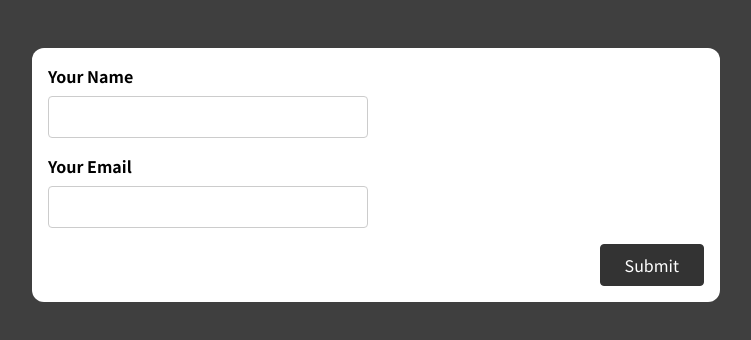
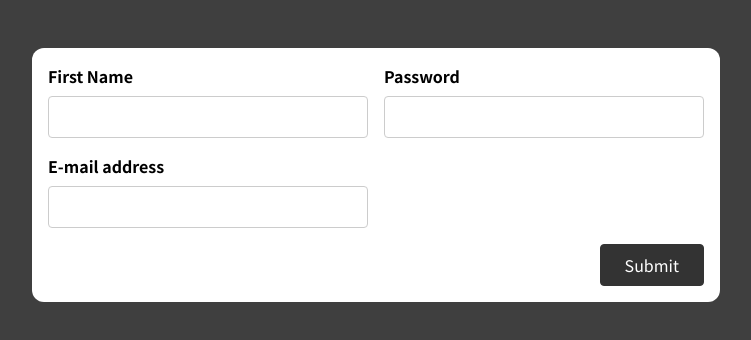
Before and after one commit to andriusdulevicius/form-validation-react, a React (Create React App) app: page / in a window 1280 px wide. Shown: the top 340 px of the page, without its empty margins (264-1015 px from the left). Built offline with nearby package versions, Linux system fonts and the light colour scheme.

Commit message:
Basic form validation with custom hook done

```diff
--- a/src/App.js
+++ b/src/App.js
@@ -1,9 +1,11 @@
-import SimpleInput from './components/SimpleInput';
+// import SimpleInput from './components/SimpleInput';
+import BasicForm from './components/BasicForm';
 
 function App() {
   return (
-    <div className="app">
-      <SimpleInput />
+    <div className='app'>
+      <BasicForm />
+      {/* <SimpleInput /> */}
     </div>
   );
 }
--- /dev/null
+++ b/src/components/BasicForm.jsx
@@ -0,0 +1,100 @@
+import { useState, useEffect } from 'react';
+import useInput from '../hook/useInput';
+
+const BasicForm = (props) => {
+  const {
+    value: enteredName,
+    isValid: enteredNameIsValid,
+    hasError: nameInputHasError,
+    valueChangeHandler: nameChangeHandler,
+    valueBlurHandler: nameInputBlurHandler,
+    reset: resetNameInput,
+  } = useInput((value) => value.trim().length >= 3 && /^[a-zA-Z\s]*$/.test(value));
+
+  const {
+    value: enteredPassword,
+    isValid: enteredPasswordIsValid,
+    hasError: passwordInputHasError,
+    valueChangeHandler: passwordChangeHandler,
+    valueBlurHandler: passwordInputBlurHandler,
+    reset: resetPasswordInput,
+  } = useInput((value) => {
+    const passwordValidationRegex = /^(?=.*?[A-Z])(?=.*?[a-z])(?=.*?[0-9])(?=.*?[^\w\s]).{8,}$/;
+    return passwordValidationRegex.test(value);
+  });
+
+  const {
+    value: enteredEmail,
+    isValid: enteredEmailIsValid,
+    hasError: emailInputHasError,
+    valueChangeHandler: emailChangeHandler,
+    valueBlurHandler: emailInputBlurHandler,
+    reset: resetEmailInput,
+  } = useInput((value) => {
+    const emailValidationRegex =
+      /^(([^<>()[\]\\.,;:\s@"]+(\.[^<>()[\]\\.,;:\s@"]+)*)|(".+"))@((\[[0-9]{1,3}\.[0-9]{1,3}\.[0-9]{1,3}\.[0-9]{1,3}\])|(([a-zA-Z\-0-9]+\.)+[a-zA-Z]{2,}))$/;
+    return emailValidationRegex.test(value);
+  });
+
+  const [formIsValid, setFormIsValid] = useState(false);
+
+  useEffect(() => {
+    enteredNameIsValid && enteredEmailIsValid && enteredPasswordIsValid ? setFormIsValid(true) : setFormIsValid(false);
+  }, [enteredNameIsValid, enteredEmailIsValid, enteredPasswordIsValid]);
+
+  const formSubmissionhandler = (e) => {
+    e.preventDefault();
+    if (!formIsValid) return;
+    resetNameInput();
+    resetEmailInput();
+    resetPasswordInput();
+    console.log({ enteredName, enteredEmail, enteredPassword });
+  };
+
+  return (
+    <form onSubmit={formSubmissionhandler}>
+      <div className='control-group'>
+        <div className='form-control'>
+          <label htmlFor='name'>First Name</label>
+          <input onChange={nameChangeHandler} onBlur={nameInputBlurHandler} type='text' id='name' value={enteredName} />
+          {nameInputHasError && (
+            <p className='error-text'>Name must be at least 3 chars long and can contain only letters and spaces</p>
+          )}
+        </div>
+        <div className='form-control'>
+          <label htmlFor='password'>Password</label>
+          <input
+            onChange={passwordChangeHandler}
+            onBlur={passwordInputBlurHandler}
+            type='password'
+            id='password'
+            value={enteredPassword}
+          />
+          {passwordInputHasError && (
+            <p className='error-text'>
+              Password must be:at least 8 characters, at least 1 numeric character , at least 1 lowercase letter, at
+              least 1 uppercase letter, at least 1 special character
+            </p>
+          )}
+        </div>
+
+        <div className='form-control'>
+          <label htmlFor='email'>E-mail address</label>
+          <input
+            onChange={emailChangeHandler}
+            onBlur={emailInputBlurHandler}
+            type='text'
+            id='email'
+            value={enteredEmail}
+          />
+          {emailInputHasError && <p className='error-text'>Enter a valid e-mail</p>}
+        </div>
+      </div>
+      <div className='form-actions'>
+        <button disabled={!formIsValid}>Submit</button>
+      </div>
+    </form>
+  );
+};
+
+export default BasicForm;
--- a/src/components/SimpleInput.jsx
+++ b/src/components/SimpleInput.jsx
@@ -11,34 +11,30 @@ const SimpleInput = (props) => {
     reset: resetNameInput,
   } = useInput((value) => value.trim().length >= 3 && /^[a-zA-Z\s]*$/.test(value));
 
-  const [enteredEmail, setEnteredEmail] = useState('');
-  // const [enteredNameIsValid, setEnteredNameIsValid] = useState(false);
-  const [enteredEmailIsTouched, setEnteredEmailIsTouched] = useState(false);
+  const {
+    value: enteredEmail,
+    isValid: enteredEmailIsValid,
+    hasError: emailInputHasError,
+    valueChangeHandler: emailChangeHandler,
+    valueBlurHandler: emailInputBlurHandler,
+    reset: resetEmailInput,
+  } = useInput((value) => {
+    const emailValidationRegex =
+      /^(([^<>()[\]\\.,;:\s@"]+(\.[^<>()[\]\\.,;:\s@"]+)*)|(".+"))@((\[[0-9]{1,3}\.[0-9]{1,3}\.[0-9]{1,3}\.[0-9]{1,3}\])|(([a-zA-Z\-0-9]+\.)+[a-zA-Z]{2,}))$/;
+    return emailValidationRegex.test(value);
+  });
+
   const [formIsValid, setFormIsValid] = useState(false);
-
-  const emailValidationRegex =
-    /^(([^<>()[\]\\.,;:\s@"]+(\.[^<>()[\]\\.,;:\s@"]+)*)|(".+"))@((\[[0-9]{1,3}\.[0-9]{1,3}\.[0-9]{1,3}\.[0-9]{1,3}\])|(([a-zA-Z\-0-9]+\.)+[a-zA-Z]{2,}))$/;
-  const enteredEmailIsValid = emailValidationRegex.test(enteredEmail);
-  const emailInputIsInvalid = !enteredEmailIsValid && enteredEmailIsTouched;
 
   useEffect(() => {
     enteredNameIsValid && enteredEmailIsValid ? setFormIsValid(true) : setFormIsValid(false);
   }, [enteredNameIsValid, enteredEmailIsValid]); //use Effect pasikeis tik [] pasikeitus paduotoms value
 
-  const emailChangeHandler = (e) => {
-    setEnteredEmail(e.target.value);
-  };
-  const emailInputBlurHandler = () => {
-    setEnteredEmailIsTouched(true);
-  };
-
   const formSubmissionhandler = (e) => {
     e.preventDefault();
     if (!formIsValid) return;
     resetNameInput();
-    setEnteredEmail('');
-    setEnteredEmailIsTouched(false);
-
+    resetEmailInput();
     console.log({ enteredName, enteredEmail });
   };
 
@@ -51,7 +47,7 @@ const SimpleInput = (props) => {
           <p className='error-text'>Name must be at least 3 chars long and can contain only letters and spaces</p>
         )}
       </div>
-      <div className={'form-control ' + (emailInputIsInvalid && 'invalid')}>
+      <div className={'form-control ' + (emailInputHasError && 'invalid')}>
         <label htmlFor='name'>Your Email</label>
         <input
           onChange={emailChangeHandler}
@@ -60,7 +56,7 @@ const SimpleInput = (props) => {
           id='email'
           value={enteredEmail}
         />
-        {emailInputIsInvalid && <p className='error-text'>Enter a valid email</p>}
+        {emailInputHasError && <p className='error-text'>Enter a valid email</p>}
       </div>
       <div className='form-actions'>
         <button disabled={!formIsValid}>Submit</button>
```
Also changed, not shown: src/components/BasicForm.js (deleted, +0 -25 lines), 1 other file (tests, documents, lock files or other folders).
